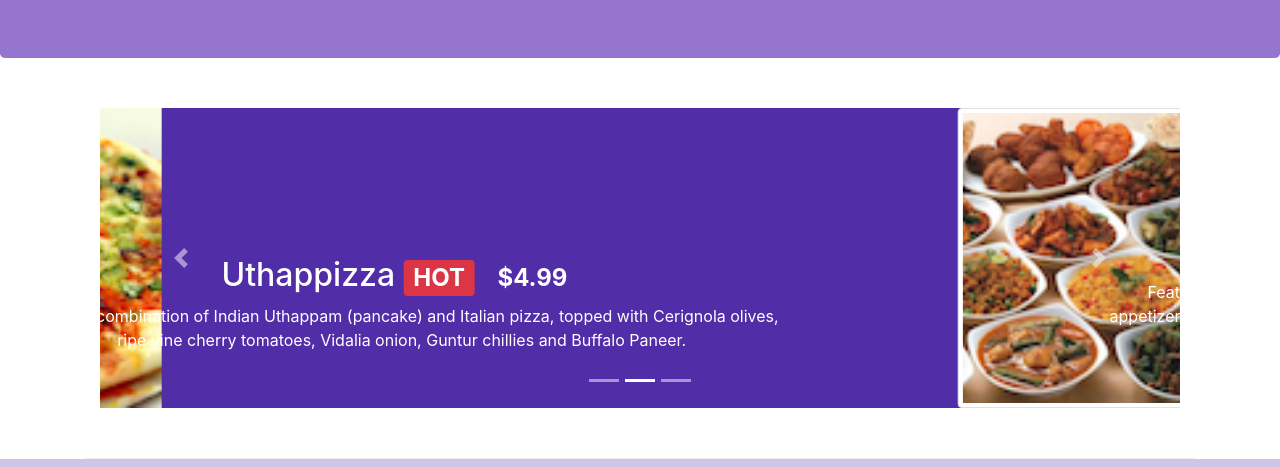
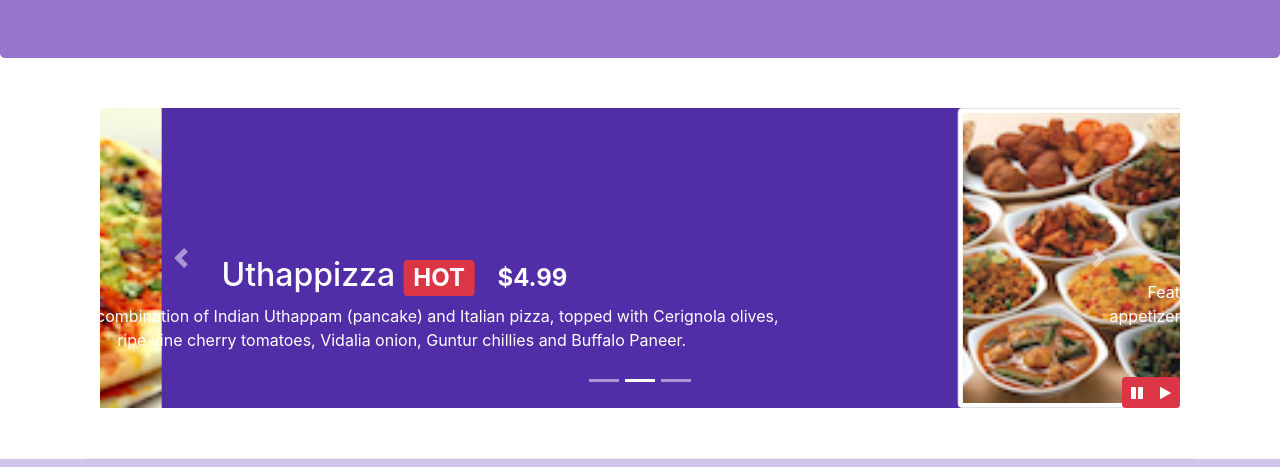
Before and after one commit to vladimirzhirov/git-test, a website: page index.html in a window 1280 px wide. Shown: the part 276-743 px from the top of the page. Drawn offline with nearby package versions, Linux system fonts and the light colour scheme.

Commit message:
Bootstrap JQuery

```diff
--- a/css/styles.css
+++ b/css/styles.css
@@ -58,3 +58,12 @@ body {
     top: 0;
     left: 0;
     min-height: 300px;
+
+}
+
+#carouselButton {
+    right:0px;
+    position: absolute;
+    bottom: 0px;
+    z-index: 1;
+}
--- a/index.html
+++ b/index.html
@@ -129,6 +129,14 @@
                 <a class="carousel-control-next" href="#mycarousel" role="button" data-slide="next">
                     <span class="carousel-control-next-icon"></span>
                 </a>
+                <div class="btn-group" id="carouselButton">
+                    <button class="btn btn-danger btn-sm" id="carousel-pause">
+                        <span class="fa fa-pause"></span>
+                    </button>
+                    <button class="btn btn-danger btn-sm" id="carousel-play">
+                        <span class="fa fa-play"></span>
+                    </button>
+                </div>
             </div>
         </div>
     </div>
@@ -187,6 +195,18 @@
 <script src="node_modules/jquery/dist/jquery.slim.min.js"></script>
 <script src="node_modules/popper.js/dist/umd/popper.min.js"></script>
 <script src="node_modules/bootstrap/dist/js/bootstrap.min.js"></script>
+<script>
+
+$(document).ready(function(){
+            $("#mycarousel").carousel( { interval: 2000 } );
+            $("#carousel-pause").click(function(){
+                $("#mycarousel").carousel('pause');
+            });
+            $("#carousel-play").click(function(){
+                $("#mycarousel").carousel('cycle');
+            });
+        });
+</script>
 
 <div id="loginModal" class="modal fade" role="dialog">
     <div class="modal-dialog modal-lg" role="content">
@@ -320,6 +340,8 @@
     </div>
 </div>
 
+
+
 </body>
 
 </html>
```
Also changed, not shown: assesment3.png (added).
